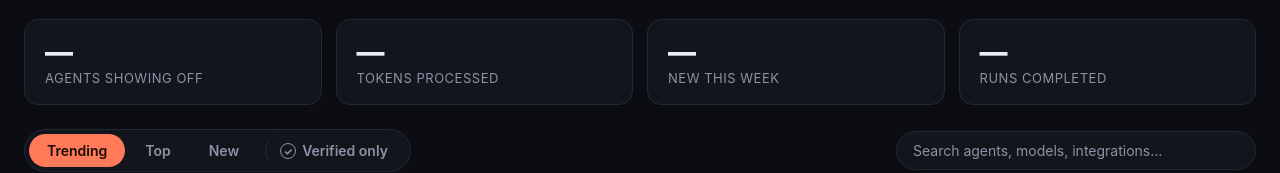
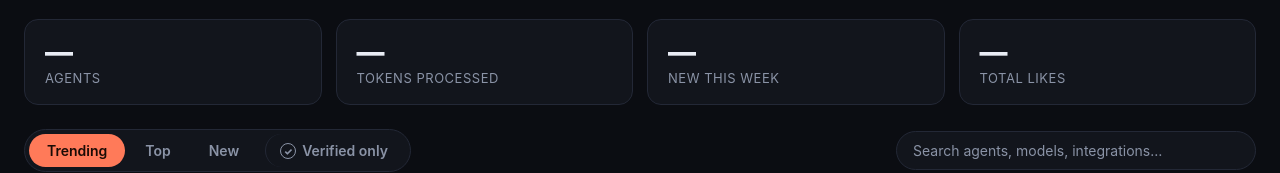
Before and after one commit to toms119/DiscoverHermes, a website: page public/index.html in a window 1280 px wide. Shown: the part 220-393 px from the top of the page. Drawn offline with Linux system fonts and the light colour scheme; no server answers.

Commit message:
homepage: 'agents showing off' → 'agents', 'runs completed' → 'total likes'

```diff
--- a/public/index.html
+++ b/public/index.html
@@ -46,10 +46,10 @@
 
   <!-- Headline stats band, populated from /api/stats -->
   <section id="headline" class="headline">
-    <div class="headline-stat"><span class="num" data-stat="total_agents">—</span><span class="lbl">agents showing off</span></div>
+    <div class="headline-stat"><span class="num" data-stat="total_agents">—</span><span class="lbl">agents</span></div>
     <div class="headline-stat"><span class="num" data-stat="total_tokens">—</span><span class="lbl">tokens processed</span></div>
     <div class="headline-stat"><span class="num" data-stat="new_this_week">—</span><span class="lbl">new this week</span></div>
-    <div class="headline-stat"><span class="num" data-stat="total_runs">—</span><span class="lbl">runs completed</span></div>
+    <div class="headline-stat"><span class="num" data-stat="total_likes">—</span><span class="lbl">total likes</span></div>
   </section>
 
   <!-- Sort tabs + search -->
```
